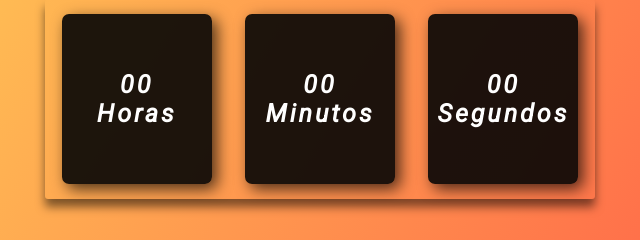
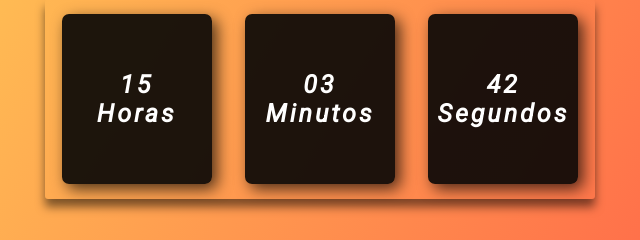
Before and after one commit to Padrin4Nunes/Relogio-Digital, a plain HTML site: page index.html in a window 1280 px wide. Shown: the part 301-541 px from the top of the page, 320-960 px from the left. Drawn offline with Linux system fonts and the light colour scheme.

Commit message:
JavaScript addition

```diff
--- a/assets/js/script.js
+++ b/assets/js/script.js
@@ -0,0 +1,22 @@
+const horas = document.getElementById('horas');
+const minutos = document.getElementById('minutos');
+const segundos = document.getElementById('segundos');
+
+const relogio = setInterval(function time(){
+  let dateToday = new Date();
+  let hr = dateToday.getHours();
+  let min = dateToday.getMinutes();
+  let seg = dateToday.getSeconds();
+
+
+  if(hr < 10) hr = '0' + hr;
+
+  if(min < 10) min = '0' + min;
+
+  if(seg < 10) seg = '0' + seg;
+
+
+  horas.textContent = hr;
+  minutos.textContent = min;
+  segundos.textContent = seg;
+})
--- a/index.html
+++ b/index.html
@@ -26,6 +26,7 @@
     </div>
   </div>
 
+    <script src="assets/js/script.js"></script>
 </body>
 
 </html>
```
